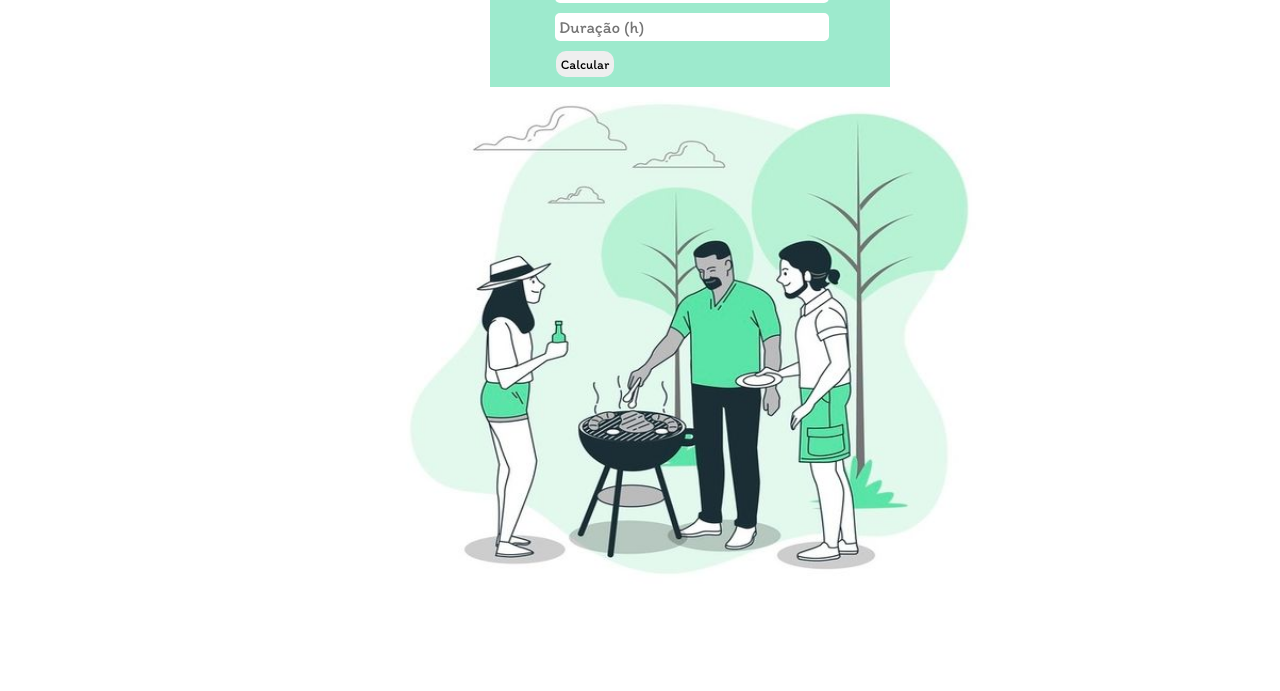
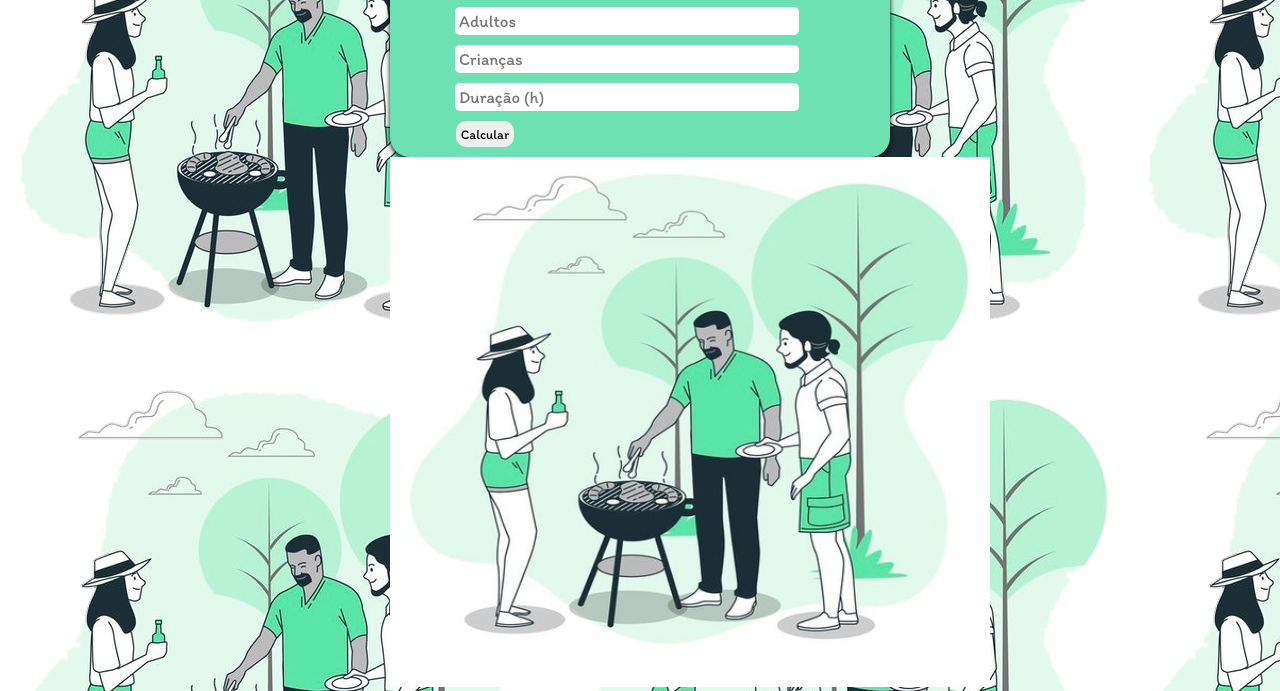
Before and after one commit to erick-sarges/Churrascometro, a plain HTML site: page index.html in a window 1280 px wide. Shown: the part 193-884 px from the top of the page. Before the commit the page ends 814 px from the top, so only its background shows below. Drawn offline with Linux system fonts and the light colour scheme.

Commit message:
codigo css finalizado

```diff
--- a/CSS/style.css
+++ b/CSS/style.css
@@ -2,7 +2,7 @@ body{
 
     margin: 0px;
     padding: 0px;
-
+    background-image: url("../image/fundo.png");
 }
 @font-face {
     font-family: Font01;
@@ -19,22 +19,35 @@ text-shadow: 0px 3px 0px #ffffff;
 
 }
 
+#resultado{
+
+    font-family: Font01;
+    font-weight: bold;
+    font-size: 20px;
+
+}
+
 #container{
 text-align: center;
-transform: translateY(30px);
+transform: translateY(100px);
+border-radius: 20px;
 margin: auto;
 max-width: 500px;
-
+position: relative;
+z-index: 5;
 
 }
 #content01{
 
-    max-width: 400px;
-    background-color: #6de0b4aa;
+    max-width: 500px;
+    border-radius: 20px;
+    background-color: #6de0b4;
     padding: 10px;
     margin: auto;
-    transform: translate(50px);
     box-sizing: border-box;
+    box-shadow: 0px 2px 5px black;
+
+
 
 
 
@@ -63,5 +76,15 @@ button{
     padding: 5px;
     border-radius: 10px;
     margin-top: 10px;
-    transform: translateX(-105px);
+    transform: translateX(-155px);
 }
+
+#img{
+
+background-image: url("../image/fundo.png");
+width: 100%;
+height: 500px;
+transform: translateY(-50px);
+z-index: 1;
+
+}
```
